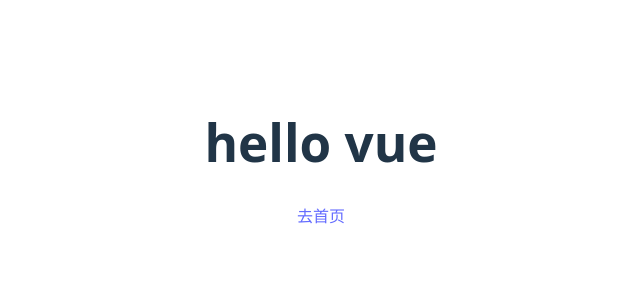
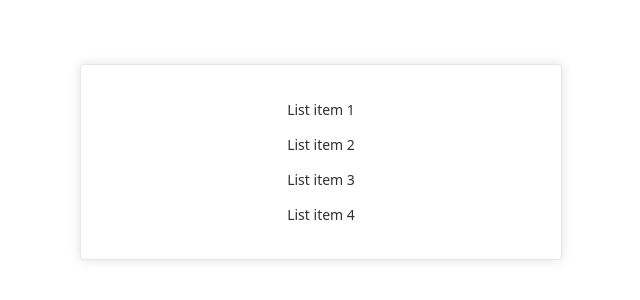
Before and after one commit to solunara/msfs, a Vue app: page / in a window 1280 px wide. Before the commit this address had no page. Shown: the part 238-538 px from the top of the page, without its empty margins (319-959 px from the left). Built offline with nearby package versions, Linux system fonts and the light colour scheme.

Commit message:
add login component

```diff
--- a/package.json
+++ b/package.json
@@ -17,6 +17,7 @@
   },
   "devDependencies": {
     "@vitejs/plugin-vue": "^5.2.1",
+    "sass-embedded": "^1.86.3",
     "vite": "^6.2.0"
   }
 }
--- a/src/App.vue
+++ b/src/App.vue
@@ -1,10 +1,8 @@
 <script setup>
-import HelloWorld from './components/HelloWorld.vue'
+
 </script>
 
 <template>
-  <h1>hello vue</h1>
-  <p><router-link to="/index">去首页</router-link></p>
   <router-view></router-view>
 </template>
 
--- a/src/router/index.js
+++ b/src/router/index.js
@@ -1,11 +1,17 @@
 import { createRouter, createWebHashHistory } from 'vue-router'
 
 import HelloWorld from '../components/HelloWorld.vue'
+import Login from '../views/Login.vue'
 
 const routes = [
     {
         path:'/index',
         component: HelloWorld,
+    },
+    {
+        name: 'login',
+        path:'/',
+        component: Login,
     },
 ]
 
--- /dev/null
+++ b/src/views/Login.vue
@@ -0,0 +1,21 @@
+<template>
+  <el-card style="max-width: 480px" class="box-card">
+    <p v-for="o in 4" :key="o" class="text item">{{ 'List item ' + o }}</p>
+  </el-card>
+</template>
+
+<script setup>
+
+</script>
+
+<style lang="scss" scoped>
+  .text {
+    font-size: 14px;
+  }
+  .item {
+    padding: 18px, 0;
+  }
+  .box-card {
+    width: 480px;
+  }
+</style>
```
Also changed, not shown: 2 other files (tests, documents, lock files or other folders).
